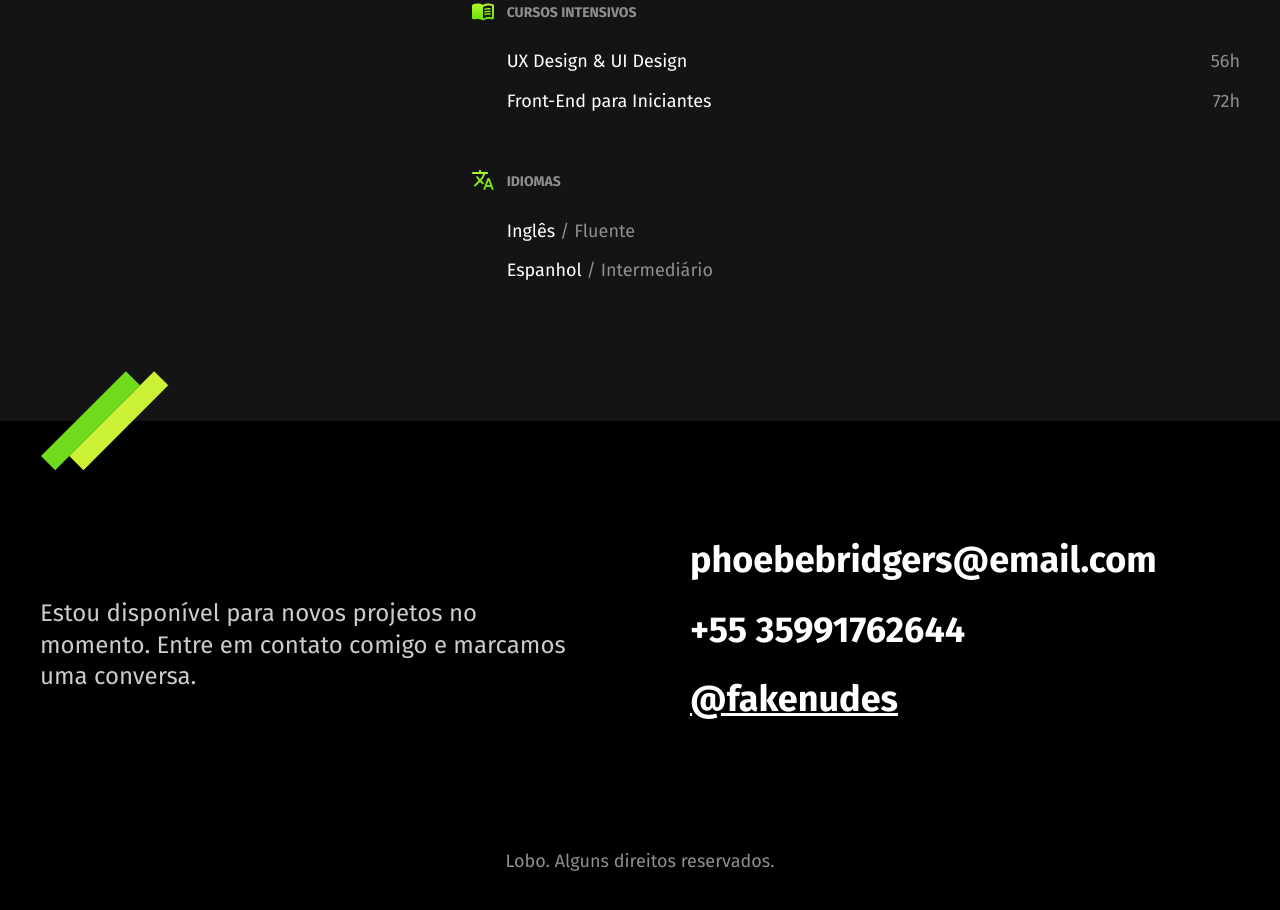
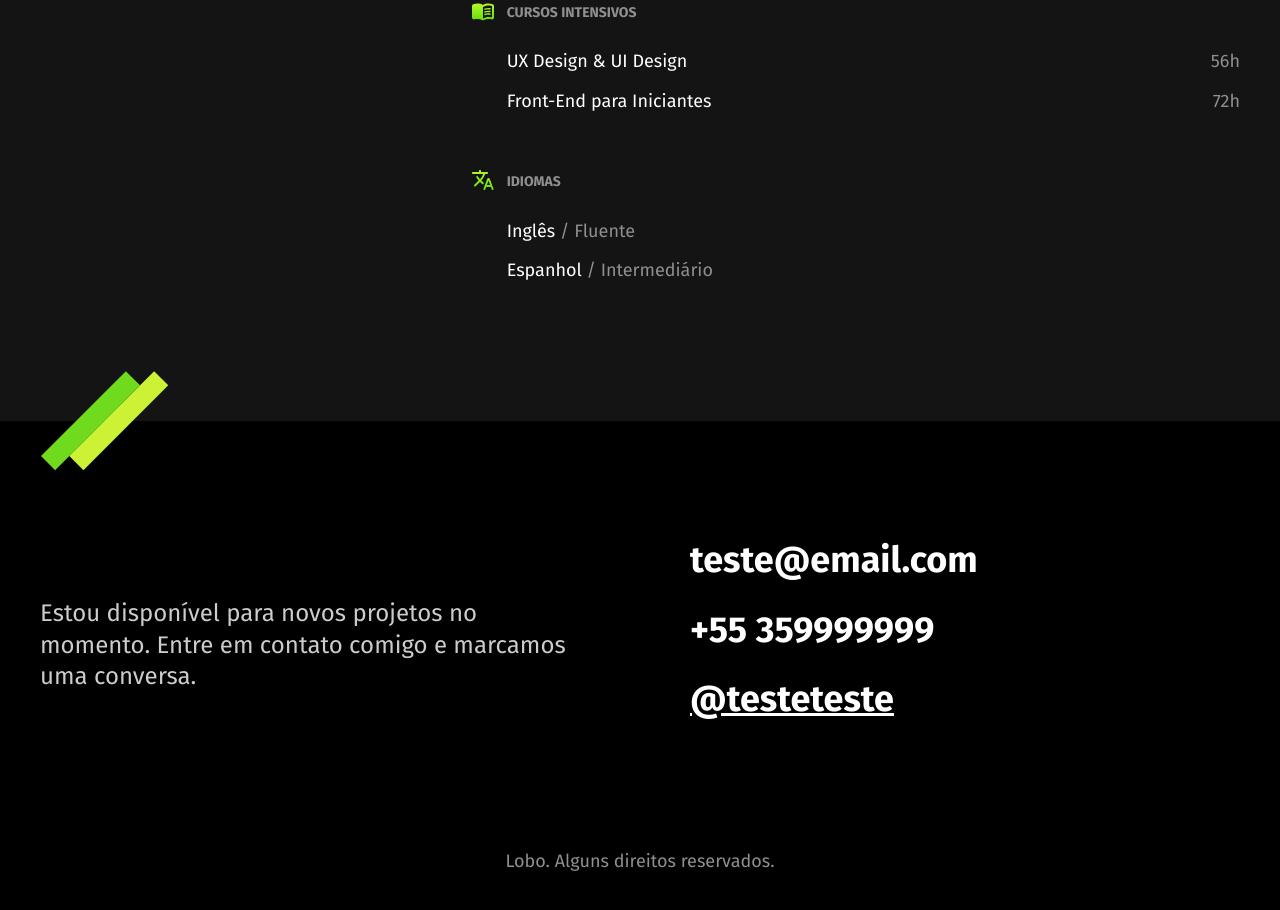
Before and after one commit to ArthurThomasLC/ArthurThomasLC.github.io, a plain HTML site: page index.html in a window 1280 px wide. Shown: the part 1981-2891 px from the top of the page. Drawn offline with Linux system fonts and the light colour scheme.

Commit message:
atualização de emails e instagram

```diff
--- a/index.html
+++ b/index.html
@@ -126,9 +126,9 @@
     <div class="footer-container">
       <p class="footer-texto"> Estou disponível para novos projetos no momento. Entre em contato comigo e marcamos uma conversa. </p>
       <ul class="footer-contato">
-        <li> phoebebridgers@email.com </li>
-        <li> +55 35991762644 </li>
-        <li><a href="/">@fakenudes</a> </li>
+        <li> teste@email.com </li>
+        <li> +55 359999999 </li>
+        <li><a href="/">@testeteste</a> </li>
       </ul>
       <p class="footer-copy">Lobo. Alguns direitos reservados.</p>
     </div>
```
